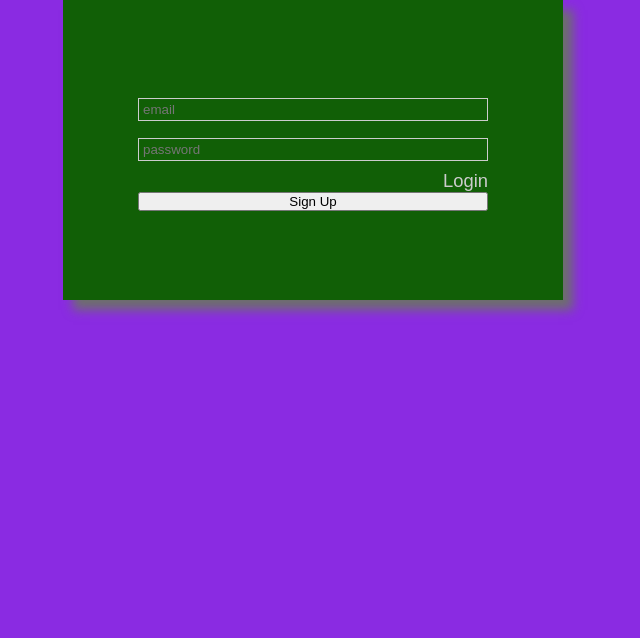
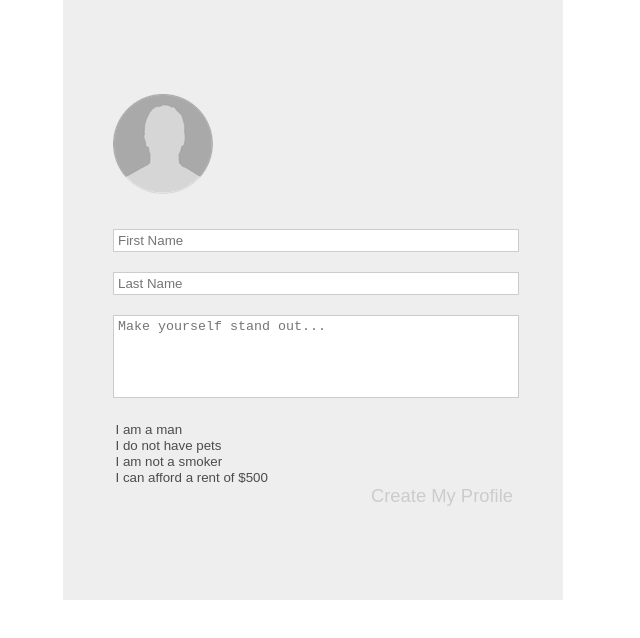
Before and after one commit to RaptorCentauri/roomies, a React (Create React App) app in the folder client/: page / in a window 1280 px wide. Shown: the top 638 px of the page, without its empty margins (327-967 px from the left). Built offline with nearby package versions, Linux system fonts and the light colour scheme.

Commit message:
styling for a mvp

```diff
--- a/client/src/App.css
+++ b/client/src/App.css
@@ -50,7 +50,6 @@ table {
 
 body{
     margin: 0 auto;
-    background-color: blueviolet;
     padding-top: 30px;
     /* background-image: url("/assets/images/backgrounds/bg3.jpg");
     background-size: cover;
--- a/client/src/App.js
+++ b/client/src/App.js
@@ -55,7 +55,6 @@ class App extends React.Component{
                 });
         }
     // }
-
 
     handleLoginClick = (e) => {
         e.preventDefault();
@@ -274,7 +273,9 @@ class App extends React.Component{
     render(){
         return(
             <div>
-                {this.componentToRender(this.props.userIsLoggedIn.success, this.props.accountWasCompleted)}
+                <CreateProfilePanel />
+                {/* <SearchPanel /> */}
+                {/* {this.componentToRender(this.props.userIsLoggedIn.success, this.props.accountWasCompleted)} */}
             </div>
         )
     }
--- a/client/src/components/createAccountPanel/createAccountPanel.css
+++ b/client/src/components/createAccountPanel/createAccountPanel.css
@@ -1,6 +1,6 @@
-#login-panel{
+#create-account-panel{
     /* background-color: rgb(201, 0, 67); */
-        background-color: rgb(17, 95, 6);
+    background-color: #eeeeee;
 
     width: 500px;
     height: 300px;
@@ -28,13 +28,13 @@
 }
 
 .input-field{
-    background-color: #00000000;
+    background-color: rgba(179, 179, 179, 0);
     padding: 3px 0 3px 4px;
     color: #cccccc;
     border: 1px solid #cccccc;
 }
 
-#login-button-row{
+#create-account-panel-button-row{
     /* background-color: mediumspringgreen; */
     display: flex;
     /* width: inherit; */
@@ -42,7 +42,7 @@
     justify-content: flex-end;
 }
 
-#login-button-row button{
+#create-account-panel-button-row button{
     background-color: #ffffff00;
     border: 1px solid #cccccc;
     border: none;
@@ -51,6 +51,6 @@
 }
 
 
-#login-button-row button:hover{
+#create-account-panel-button-row button:hover{
     color: #999999;
 }
--- a/client/src/components/createAccountPanel/createAccountPanel.jsx
+++ b/client/src/components/createAccountPanel/createAccountPanel.jsx
@@ -4,34 +4,18 @@ import "./createAccountPanel.css"
 
 const CreateAccountPanel = (props) =>{
     return(
-        <div id="login-panel">
+        <div id="create-account-panel">
             <div id="wrapper">
                 <form action="" method="get">
                     <div id="input-fields-box">
                         <input onChange={props.handleInputChange} type="email" name="email" placeholder="email" className="input-field" />
-                        <br />
                         <h6 className="error-style">{props.emailError}</h6>
-
-                        <br />
-                        <br />
-                        <br />
-
                         <input onChange={props.handleInputChange} type="password" name="password" placeholder="password" className="input-field" />
-                        <br />
-                        <h6 className="error-style">{props.passwordError}</h6>
-
-                        <br />
-                        <br />
-                        <br />
+                        {/* <h6 className="error-style">{props.passwordError}</h6> */}
                     </div>
 
-                    <br />
-                    <br />
-                    <br />
-                    <br />
-                    <div id="login-button-row">
-
-                        <button onClick={props.handleClick} type="submit">NEW USER</button>
+                    <div id="create-account-panel-button-row">
+                        <button onClick={props.handleClick} type="submit">Create Account</button>
                     </div>
                 </form>
             </div>
--- a/client/src/components/createProfilePanel/createProfilePanel.css
+++ b/client/src/components/createProfilePanel/createProfilePanel.css
@@ -11,31 +11,61 @@
 .field-wrapper{
     box-sizing: border-box;
     width: 400px;
-    /* width: 400px; */
-    /* height: 200px; */
-    /* height: inherit; */
-    /* background-color: seagreen; */
-    /* border: 5px solid black; */
 }
 
 .input-style{
     width:inherit;
-    /* background-color: #00000000; */
+    /* background: transparent */
     padding: 3px 0 3px 4px;
     color: #cccccc;
     border: 1px solid #cccccc;
 }
 
-
-
 .error-style{
     display: flex;
     align-items: center;
     height: 20px;
-    /* background-color: rebeccapurple; */
     color: red;
 }
 
 .gdrop{
     font-size: 20px;
 }
+
+#create-profile-button-row{
+    display: flex;
+    justify-content: flex-end;
+}
+
+#create-profile-button{
+    display: flex;
+    background-color: #ffffff00;
+    border: 1px solid #cccccc;
+    border: none;
+    font-size: 1.15em;
+    color: #cccccc;
+}
+
+#create-profile-select{
+     border: none;
+    border-radius: 0;
+    color: rgb(76, 76, 76);
+    font-weight: 500;
+    appearance: none;
+    -webkit-appearance: none;
+    -moz-appearance: none;
+    outline: none;
+    background: transparent;
+}
+
+#avatar-upload-input{
+    display: none;
+}
+
+
+
+#avatar-upload-label{
+    /* width: 20px; */
+    /* height: 20px; */
+    /* background-color: red; */
+}
--- a/client/src/components/createProfilePanel/createProfilePanel.js
+++ b/client/src/components/createProfilePanel/createProfilePanel.js
@@ -11,7 +11,7 @@ class CreateProfilePanel extends React.Component{
         let rentOptions = rent.map(function (i) {
             return <option value={i} key={i}>I can afford a rent of ${i}</option>;
         })
-        return <select name="rent" onChange={this.props.handleInputChange}>{rentOptions}</select>
+        return <select name="rent" onChange={this.props.handleInputChange} id="create-profile-select">{rentOptions}</select>
     }
 
 	render(){
@@ -20,10 +20,15 @@ class CreateProfilePanel extends React.Component{
 				<form action="" method="">
                     <div className="field-wrapper">
 
-                        <input type="file" onChange={this.props.handleUploadImage} name="avatar" id="" accept="image/*"/>
+                        <label htmlFor="avatar-upload-input" id="avatar-upload-label"><img src="/assets/images/ui-elements/avatarUploadPlaceholder.png" alt="upload avatar"/></label>
 
-                        <h1>NEED TO ADD USER_AVATAR</h1>
                         <br/>
+                        <br />
+                        <br />
+
+
+
+                        <input type="file" onChange={this.props.handleUploadImage} name="avatar" id="avatar-upload-input" accept="image/*"/>
 
                         <input className="input-style" onChange={this.props.handleInputChange} type="text" placeholder="First Name" name="firstName"/>
                         <h6 className="error-style">{this.props.firstNameError}</h6>
@@ -35,14 +40,14 @@ class CreateProfilePanel extends React.Component{
                         <h6 className="error-style">{this.props.bioError}</h6>
                     </div>
 
- 						<select name="gender" onChange={this.props.handleInputChange}>
+                    <select name="gender" onChange={this.props.handleInputChange} id="create-profile-select">
                             <option value="man">I am a man</option>
  							<option value="woman">I am a woman</option>
  						</select>
 
                         <br/>
 
-						<select name="pets" onChange={this.props.handleInputChange}>
+                    <select name="pets" onChange={this.props.handleInputChange} id="create-profile-select">
 							<option value="none">I do not have pets</option>
 							<option value="cat">I have cat(s)</option>
 							<option value="dog">I have dog(s)</option>
@@ -51,7 +56,7 @@ class CreateProfilePanel extends React.Component{
 
                     <br />
 
-                        <select name="smokes" onChange={this.props.handleInputChange}>
+                    <select name="smokes" onChange={this.props.handleInputChange} id="create-profile-select">
                             <option value={false}>I am not a smoker</option>
                             <option value={true}>I am a smoker</option>
                         </select>
@@ -61,8 +66,10 @@ class CreateProfilePanel extends React.Component{
                         {this.rentSelect()}
 
                         <br/>
+                    <div id="create-profile-button-row">
+                        <button onClick={this.props.handleClick} id="create-profile-button">Create My Profile</button>
+                    </div>
 
-					<button onClick={this.props.handleClick}>Test</button>
 
 				</form>
 
--- a/client/src/components/loginPanel/loginPanel.css
+++ b/client/src/components/loginPanel/loginPanel.css
@@ -6,7 +6,6 @@
     flex-direction: column;
     justify-content: center;
     align-items: center;
-    /* flex-direction: column; */
     box-shadow:10px 10px 10px rgb(110, 110, 110);
 }
 
@@ -33,14 +32,13 @@
 }
 
 #login-button-row{
-    /* background-color: mediumspringgreen; */
     display: flex;
-    /* width: inherit; */
-    /* align-items: center; */
-    justify-content: flex-end;
+    align-items: center;
+    justify-content: space-between;
 }
 
 #login-button-row button{
+    display: flex;
     background-color: #ffffff00;
     border: 1px solid #cccccc;
     border: none;
--- a/client/src/components/loginPanel/loginPanel.js
+++ b/client/src/components/loginPanel/loginPanel.js
@@ -12,12 +12,11 @@ const LoginPanel = (props) =>{
                     </div>
 
                     <div id="login-button-row">
+                        <button onClick={props.signUp} type="submit">Sign Up</button>
                         <button onClick={props.loginUser} type="submit">Login</button>
-                        <br/>
-
                     </div>
                 </form>
-                <button onClick={props.signUp} type="submit">Sign Up</button>
+
             </div>
         </div>
     )
```
Also changed, not shown: client/public/assets/images/ui-elements/avatarUploadPlaceholder.png (added), client/src/components/searchPanel/searchPanel.css (line endings or trailing spaces), 7 other files (tests, documents, lock files or other folders).
